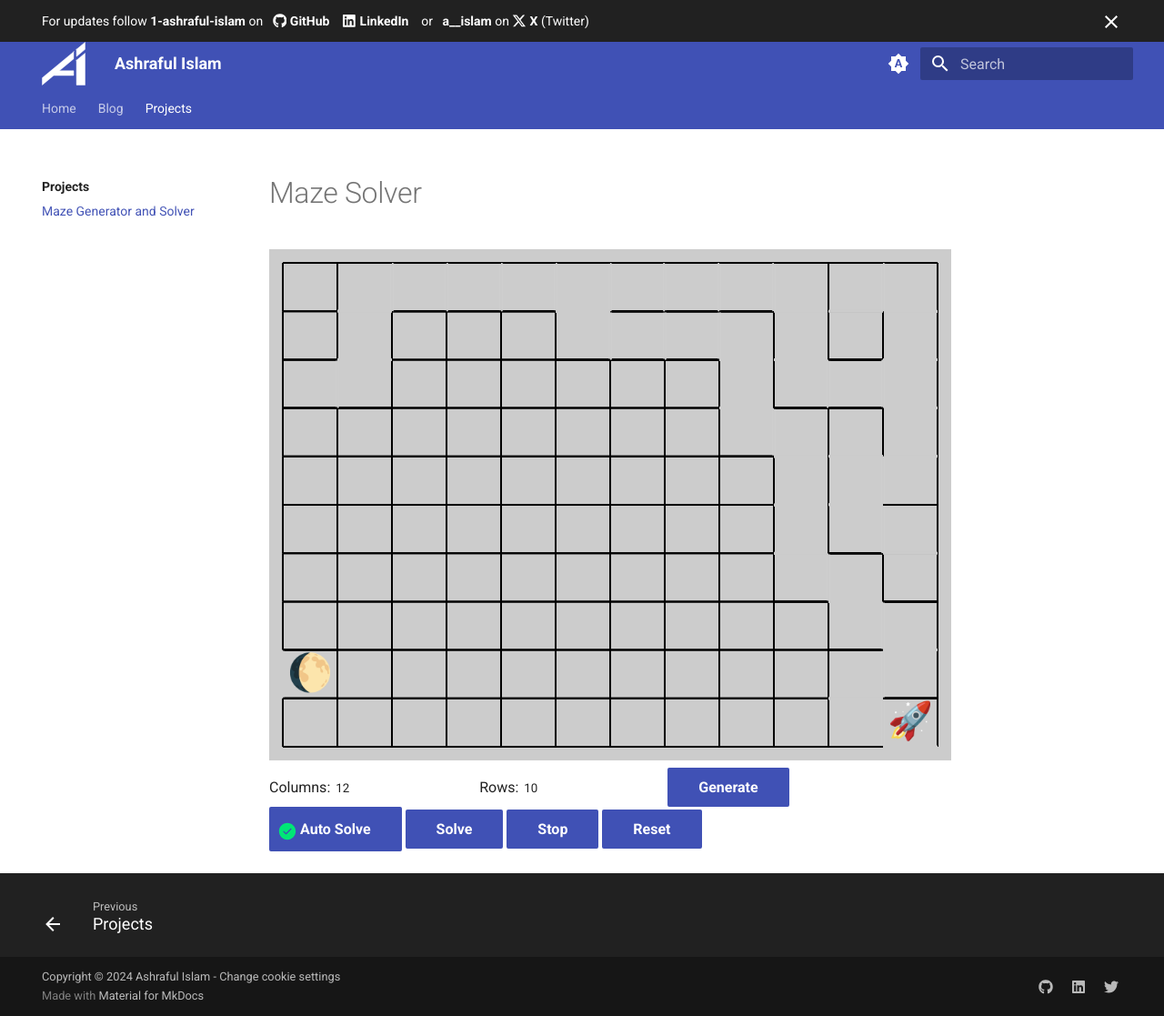
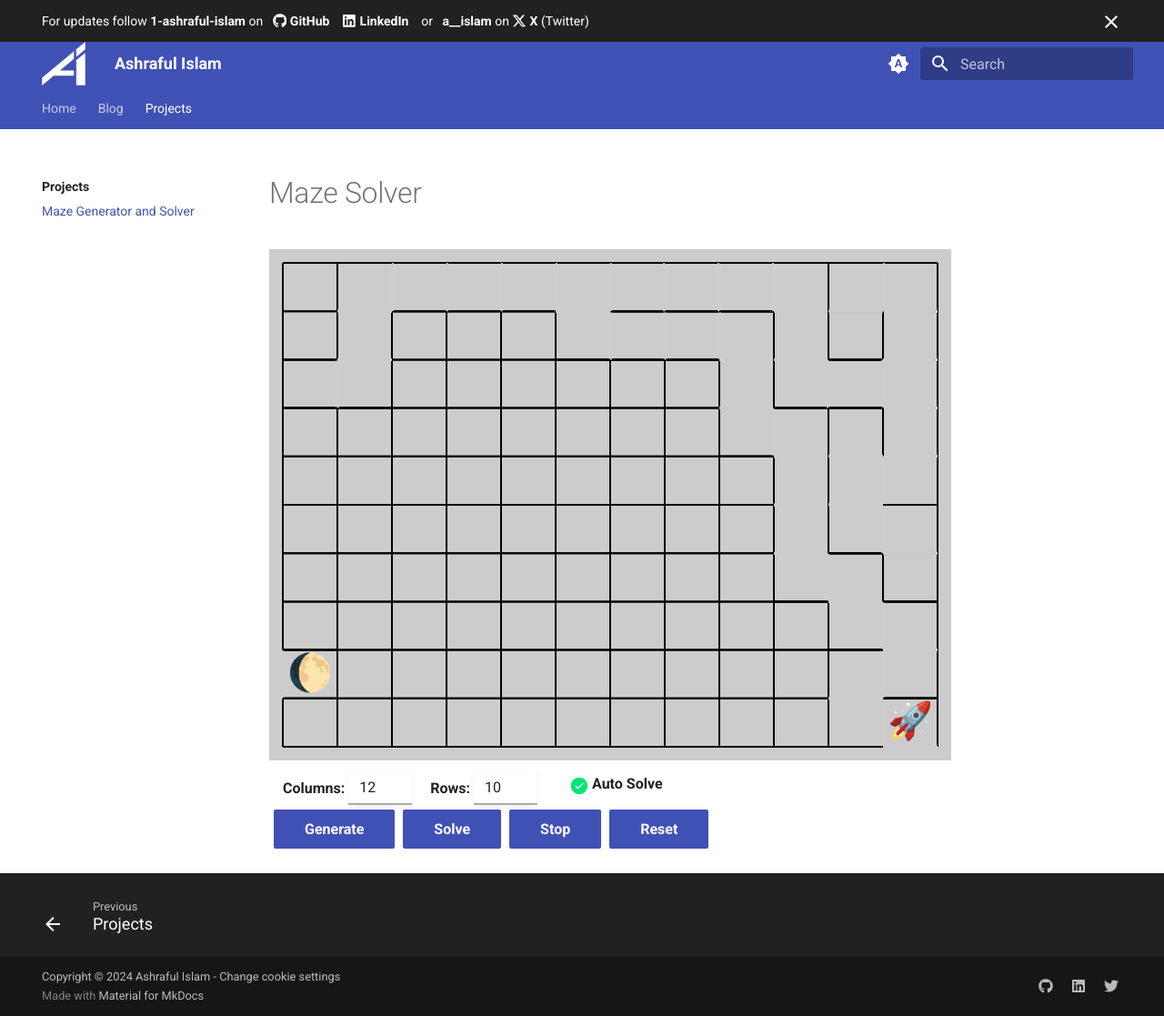
Before and after one commit to 1-ashraful-islam/1-ashraful-islam.github.io, an MkDocs documentation site: the page built from docs/projects/maze-generator-and-solver.md, in a window 1280 px wide and 1117 px high. Shown: the whole window at 91% size. Built offline with MkDocs 1.6.1 and Material for MkDocs 9.7.7, drawn with Linux system fonts in a browser that asks for light colours; plug-ins that fetch from the network failed and are left out; comment, search, counter and statistics services are not loaded; some of the changed lines change nothing that is shown.

Commit message:
beautifications for the buttons in the maze solver

```diff
--- a/docs/projects/maze-generator-and-solver.md
+++ b/docs/projects/maze-generator-and-solver.md
@@ -6,18 +6,21 @@
 
   <div id="mazeControls">
     <div id="mazeSize">
-      <label for="numColumns">Columns:</label>
-      <input type="number" id="numColumns" value="12" min="2" />
-      <label for="numRows">Rows:</label>
-      <input type="number" id="numRows" value="10" min="2" />
-      <button id="mazeGenerate" class = "md-button md-button--primary">Generate</button>
+      <div>
+        <label for="numColumns">Columns:</label>
+        <input class="md-input" type="number" id="numColumns" value="12" min="2" />
+      </div>
+      <div>
+        <label for="numRows">Rows:</label>
+        <input class="md-input" type="number" id="numRows" value="10" min="2" />
+      </div>
+      <div id="maze-autoSolve"><label class="task-list-control task-list-item "><input type="checkbox" checked id="autoSolve"><span class="task-list-indicator"></span></label> Auto Solve </div>
     </div>
     <div id="mazeSolve" markdown>
-      <span class = "md-button md-button--primary"><label class="task-list-control task-list-item "><input type="checkbox" checked id="autoSolve"><span class="task-list-indicator"></span></label> Auto Solve </span>
+      <button id="mazeGenerate" class = "md-button md-button--primary">Generate</button>
       <button id="solveButton" class = "md-button md-button--primary">Solve</button>
       <button id="stopButton" class = "md-button md-button--primary">Stop</button>
       <button id="resetButton" class = "md-button md-button--primary">Reset</button>
-
     </div>
   </div>
 
@@ -25,3 +28,30 @@
 <script src="gprimitives.js"></script>
 <script src="maze.js"></script>
 <script src="main.js"></script>
+<style>
+    #mazeSize {
+        display: inline-flex;
+        /* flex-direction: column;
+        align-items: flex-start;
+        justify-content: flex-start;
+        padding: 10px; */
+        padding: 5px;
+        font-weight: bold;
+    }
+    #mazeSize > div {
+        padding-left: 0.5rem;
+        padding-right: 0.5rem;
+    }
+    #mazeSize input {
+        width: 3.5rem;
+        /* Additional styles for child inputs can go here */
+    }
+    #maze-autoSolve {
+      margin-left: 2rem;
+    }
+    #mazeSolve > button {
+      /* padding: 5px; */
+      /* margin-left: 2rem; */
+      margin-left: 0.25rem;
+    }
+</style>
```
